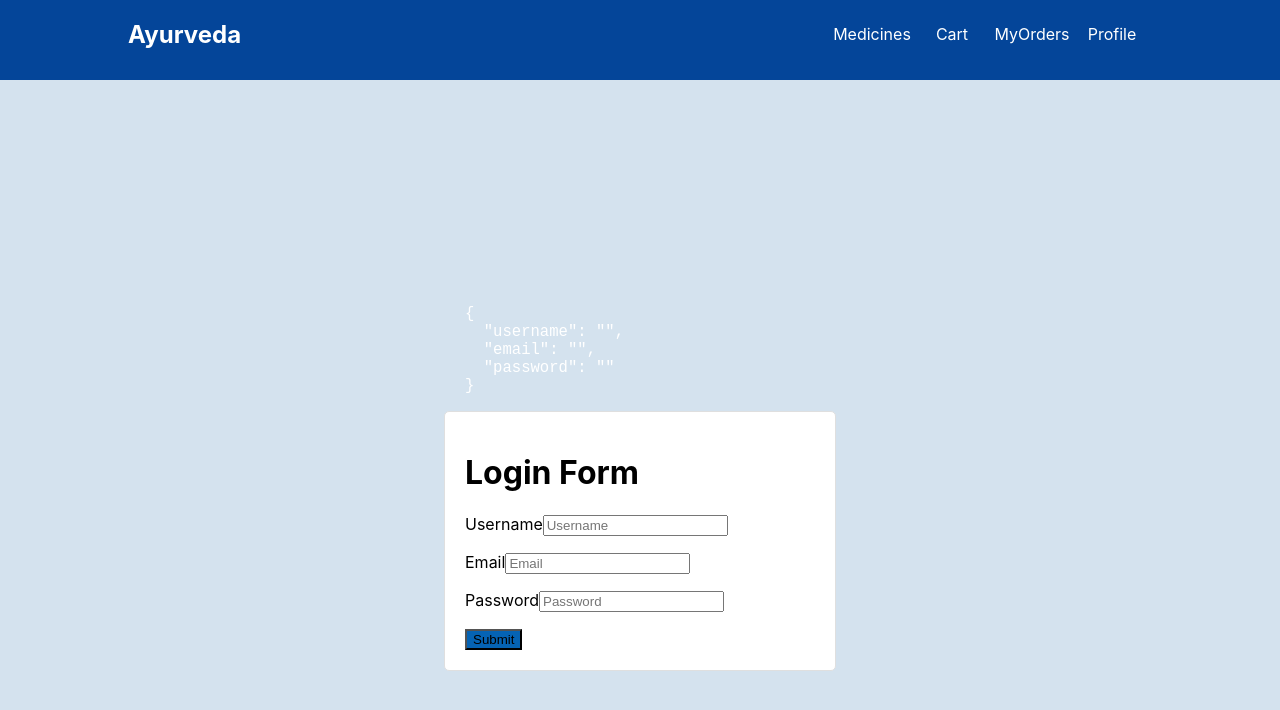
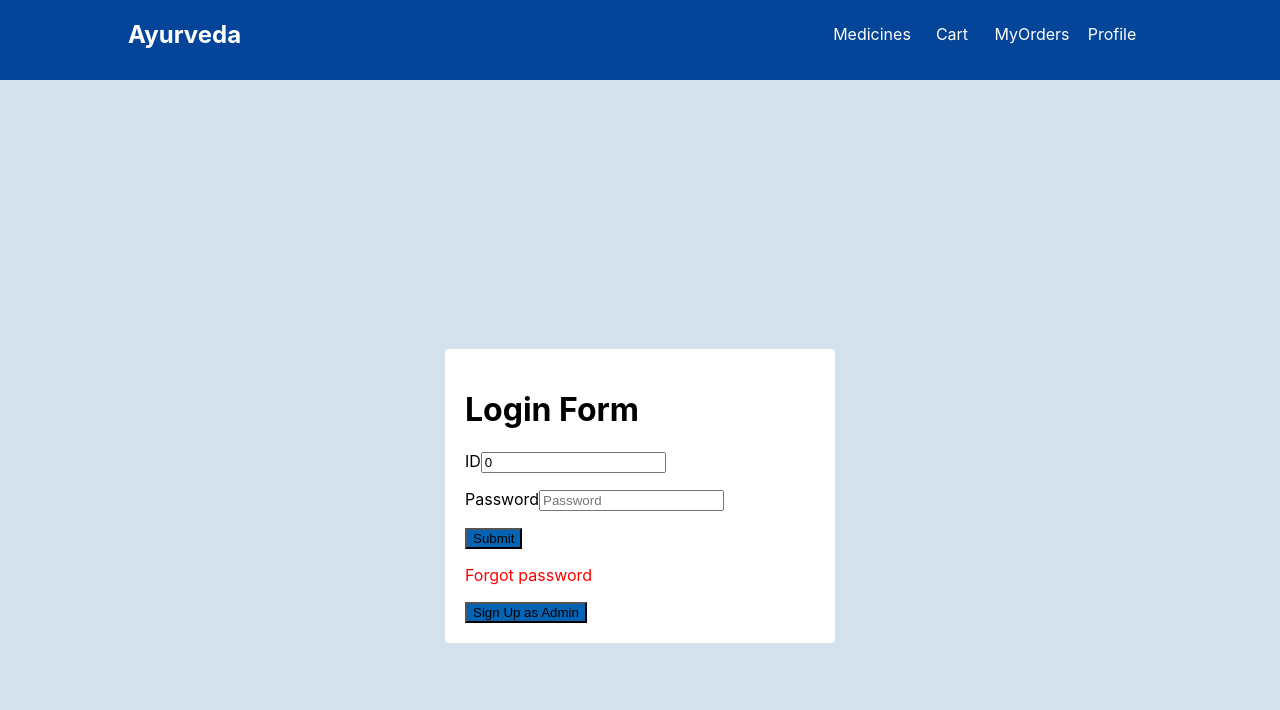
Before and after one commit to NM604/-Online_Ayurveda_Medicine_Order_App_FrontEnd, a React (Create React App) app in the folder online-ayurveda-medicine-order-app/: page /admin/login in a window 1280 px wide. Shown: the top 710 px of the page. Built offline with nearby package versions, Linux system fonts and the light colour scheme.

Commit message:
Adds functionality for admin and customer login and registration

```diff
--- a/online-ayurveda-medicine-order-app/src/components/Admin/AdminLogin.js
+++ b/online-ayurveda-medicine-order-app/src/components/Admin/AdminLogin.js
@@ -1,11 +1,19 @@
 import React, { useState, useEffect } from "react";
 import "../../CSS/login.css";
+import backendAPI from "../../apis/backendAPI";
+import { useNavigate } from "react-router-dom";
 
 function AdminLogin() {
-  const initialValues = { username: "", email: "", password: "" };
+  const initialValues = { id: 0, password: "" };
   const [formValues, setFormValues] = useState(initialValues);
   const [formErrors, setFormErrors] = useState({});
   const [isSubmit, setIsSubmit] = useState(false);
+  const [response, setResponse] = useState();
+  const navigate = useNavigate();
+
+  useEffect(() => {
+    console.log(response);
+  }, [response]);
 
   const handleChange = (e) => {
     const { name, value } = e.target;
@@ -15,19 +23,46 @@ function AdminLogin() {
   const handleSubmit = (e) => {
     e.preventDefault();
     setFormErrors(validate(formValues));
+    backendValidate();
     setIsSubmit(true);
+  };
+
+  const handleClick = (e) => {
+    e.preventDefault();
+    setFormErrors(validate(formValues));
+    registerAdmin();
+    setIsSubmit(true);
+  };
+
+  const registerAdmin = async () => {
+    const data = await backendAPI
+      .post("/oam/administrator/admin", formValues)
+      .then((response) => {
+        setResponse(response.data);
+        navigate("/");
+      })
+      .catch((error) => {
+        setResponse(error.response.data.errorMessage);
+      });
+  };
+
+  const backendValidate = async () => {
+    const data = await backendAPI
+      .post("/oam/administrator/adminvalidate", formValues)
+      .then((response) => {
+        setResponse(response.data);
+        navigate("/");
+      })
+      .catch((error) => {
+        setResponse(error.response.data.errorMessage);
+      });
   };
 
   const validate = (values) => {
     const errors = {};
     const regex = /^[^\s@]+@[^\s@]+\.[^\s@]{2,}$/i;
-    if (!values.username) {
-      errors.username = "Username is required!";
-    }
-    if (!values.email) {
-      errors.email = "Email is required!";
-    } else if (!regex.test(values.email)) {
-      errors.email = "This is not a valid email format!";
+    if (!values.id) {
+      errors.id = "ID is required!";
     }
     if (!values.password) {
       errors.password = "Password is required";
@@ -42,37 +77,26 @@ function AdminLogin() {
   return (
     <div className="container">
       {Object.keys(formErrors).length === 0 && isSubmit ? (
-        <div className="ui message success">Signed in successfully</div>
+        <div className="ui message success">{response}</div>
       ) : (
-        <pre>{JSON.stringify(formValues, undefined, 2)}</pre>
+        <pre>{response}</pre>
       )}
 
-      <form onSubmit={handleSubmit}>
+      <form>
         <h1>Login Form</h1>
         <div className="ui divider"></div>
         <div className="ui form">
           <div className="field">
-            <label>Username</label>
+            <label>ID</label>
             <input
-              type="text"
-              name="username"
-              placeholder="Username"
-              value={formValues.username}
+              type="number"
+              name="id"
+              placeholder="id"
+              value={formValues.id}
               onChange={handleChange}
             />
           </div>
-          <p>{formErrors.username}</p>
-          <div className="field">
-            <label>Email</label>
-            <input
-              type="text"
-              name="email"
-              placeholder="Email"
-              value={formValues.email}
-              onChange={handleChange}
-            />
-          </div>
-          <p>{formErrors.email}</p>
+          <p>{formErrors.id}</p>
           <div className="field">
             <label>Password</label>
             <input
@@ -84,7 +108,15 @@ function AdminLogin() {
             />
           </div>
           <p>{formErrors.password}</p>
-          <button className="fluid ui button blue">Submit</button>
+          <button className="fluid ui button blue" onClick={handleSubmit}>
+            Submit
+          </button>
+        </div>
+        <div className="field">
+          <p>Forgot password</p>
+          <button className="fluid ui button blue" onClick={handleClick}>
+            Sign Up as Admin
+          </button>
         </div>
       </form>
     </div>
--- a/online-ayurveda-medicine-order-app/src/components/Customer/CustomerLogin.js
+++ b/online-ayurveda-medicine-order-app/src/components/Customer/CustomerLogin.js
@@ -1,11 +1,23 @@
 import React, { useState, useEffect } from "react";
 import "../../CSS/login.css";
+import backendAPI from "../../apis/backendAPI";
+import { useNavigate } from "react-router-dom";
 
 function CustomerLogin() {
-  const initialValues = { username: "", email: "", password: "" };
+  const initialValues = {
+    customerId: 0,
+    customerName: "",
+    customerPassword: "",
+  };
   const [formValues, setFormValues] = useState(initialValues);
   const [formErrors, setFormErrors] = useState({});
   const [isSubmit, setIsSubmit] = useState(false);
+  const [response, setResponse] = useState();
+  const navigate = useNavigate();
+
+  useEffect(() => {
+    console.log(response);
+  }, [response]);
 
   const handleChange = (e) => {
     const { name, value } = e.target;
@@ -15,26 +27,56 @@ function CustomerLogin() {
   const handleSubmit = (e) => {
     e.preventDefault();
     setFormErrors(validate(formValues));
+    backendValidate();
     setIsSubmit(true);
+  };
+
+  const handleClick = (e) => {
+    e.preventDefault();
+    setFormErrors(validate(formValues));
+    registerCustomer();
+    setIsSubmit(true);
+  };
+
+  const registerCustomer = async () => {
+    const data = await backendAPI
+      .post("/oam/userinterface/customers", formValues)
+      .then((response) => {
+        setResponse(response.data);
+        navigate("/");
+      })
+      .catch((error) => {
+        setResponse(error.response.data.errorMessage);
+      });
+  };
+
+  const backendValidate = async () => {
+    const data = await backendAPI
+      .post("/oam/userinterface/customers/validate", formValues)
+      .then((response) => {
+        setResponse(response.data);
+        navigate("/");
+      })
+      .catch((error) => {
+        setResponse(error.response.data.errorMessage);
+      });
   };
 
   const validate = (values) => {
     const errors = {};
-    const regex = /^[^\s@]+@[^\s@]+\.[^\s@]{2,}$/i;
-    if (!values.username) {
-      errors.username = "Username is required!";
+    if (!values.customerId) {
+      errors.customerId = "ID is required!";
     }
-    if (!values.email) {
-      errors.email = "Email is required!";
-    } else if (!regex.test(values.email)) {
-      errors.email = "This is not a valid email format!";
+    if (!values.customerName) {
+      errors.customerName = "Email is required!";
     }
-    if (!values.password) {
-      errors.password = "Password is required";
-    } else if (values.password.length < 4) {
-      errors.password = "Password must be more than 4 characters";
-    } else if (values.password.length > 10) {
-      errors.password = "Password cannot exceed more than 10 characters";
+    if (!values.customerPassword) {
+      errors.customerPassword = "Password is required";
+    } else if (values.customerPassword.length < 4) {
+      errors.customerPassword = "Password must be more than 4 characters";
+    } else if (values.customerPassword.length > 10) {
+      errors.customerPassword =
+        "Password cannot exceed more than 10 characters";
     }
     return errors;
   };
@@ -42,9 +84,9 @@ function CustomerLogin() {
   return (
     <div className="container">
       {Object.keys(formErrors).length === 0 && isSubmit ? (
-        <div className="ui message success">Signed in successfully</div>
+        <div className="ui message success">{response}</div>
       ) : (
-        <pre>{JSON.stringify(formValues, undefined, 2)}</pre>
+        <pre>{response}</pre>
       )}
 
       <form onSubmit={handleSubmit}>
@@ -52,39 +94,45 @@ function CustomerLogin() {
         <div className="ui divider"></div>
         <div className="ui form">
           <div className="field">
+            <label>ID</label>
+            <input
+              type="number"
+              name="customerId"
+              placeholder="customerId"
+              value={formValues.customerId}
+              onChange={handleChange}
+            />
+          </div>
+          <p>{formErrors.customerId}</p>
+          <div className="field">
             <label>Username</label>
             <input
               type="text"
-              name="username"
-              placeholder="Username"
-              value={formValues.username}
+              name="customerName"
+              placeholder="customerName"
+              value={formValues.customerName}
               onChange={handleChange}
             />
           </div>
-          <p>{formErrors.username}</p>
-          <div className="field">
-            <label>Email</label>
-            <input
-              type="text"
-              name="email"
-              placeholder="Email"
-              value={formValues.email}
-              onChange={handleChange}
-            />
-          </div>
-          <p>{formErrors.email}</p>
+          <p>{formErrors.customerName}</p>
           <div className="field">
             <label>Password</label>
             <input
               type="password"
-              name="password"
-              placeholder="Password"
-              value={formValues.password}
+              name="customerPassword"
+              placeholder="customerPassword"
+              value={formValues.customerPassword}
               onChange={handleChange}
             />
           </div>
-          <p>{formErrors.password}</p>
+          <p>{formErrors.customerPassword}</p>
           <button className="fluid ui button blue">Submit</button>
+        </div>
+        <div className="field">
+          <p>Forgot password</p>
+          <button className="fluid ui button blue" onClick={handleClick}>
+            Sign Up
+          </button>
         </div>
       </form>
     </div>
```
